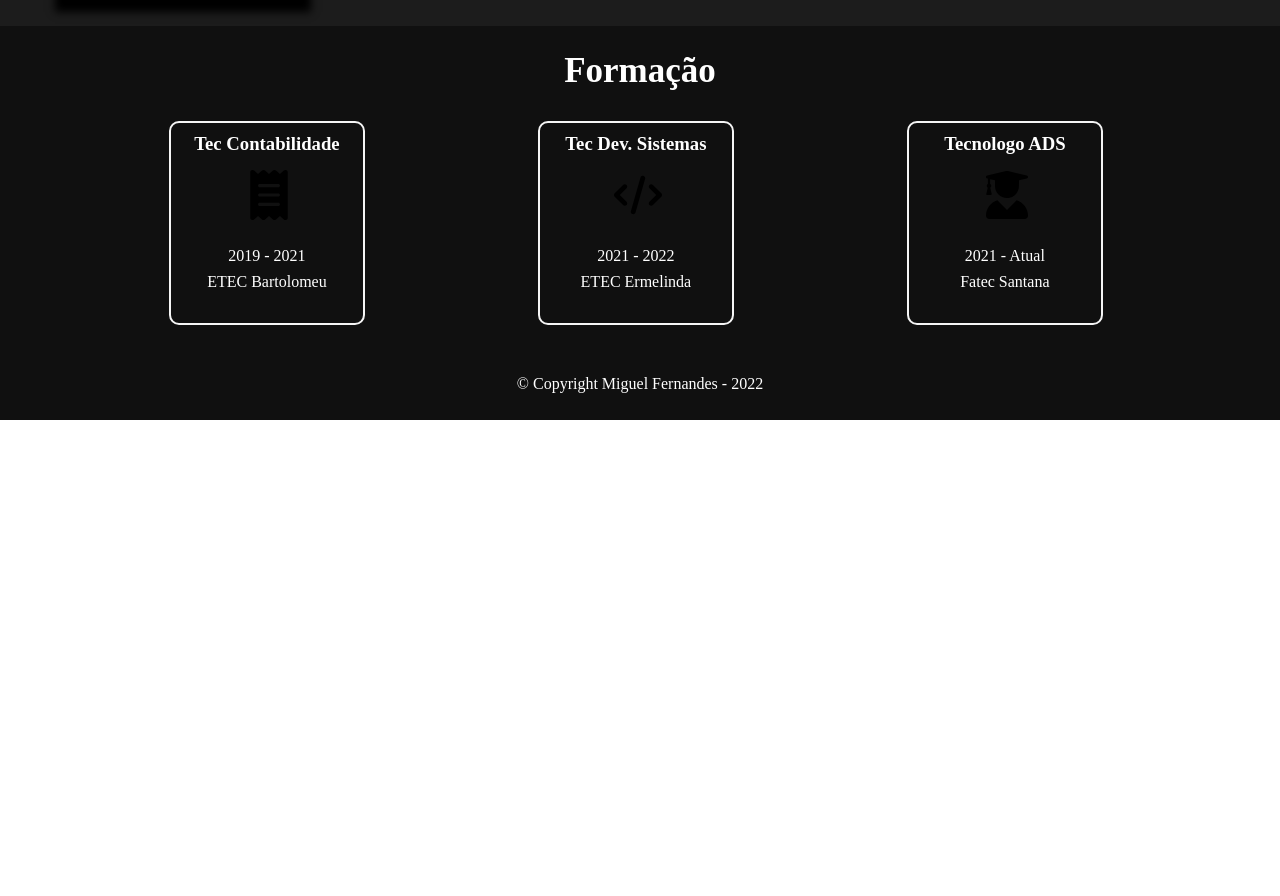
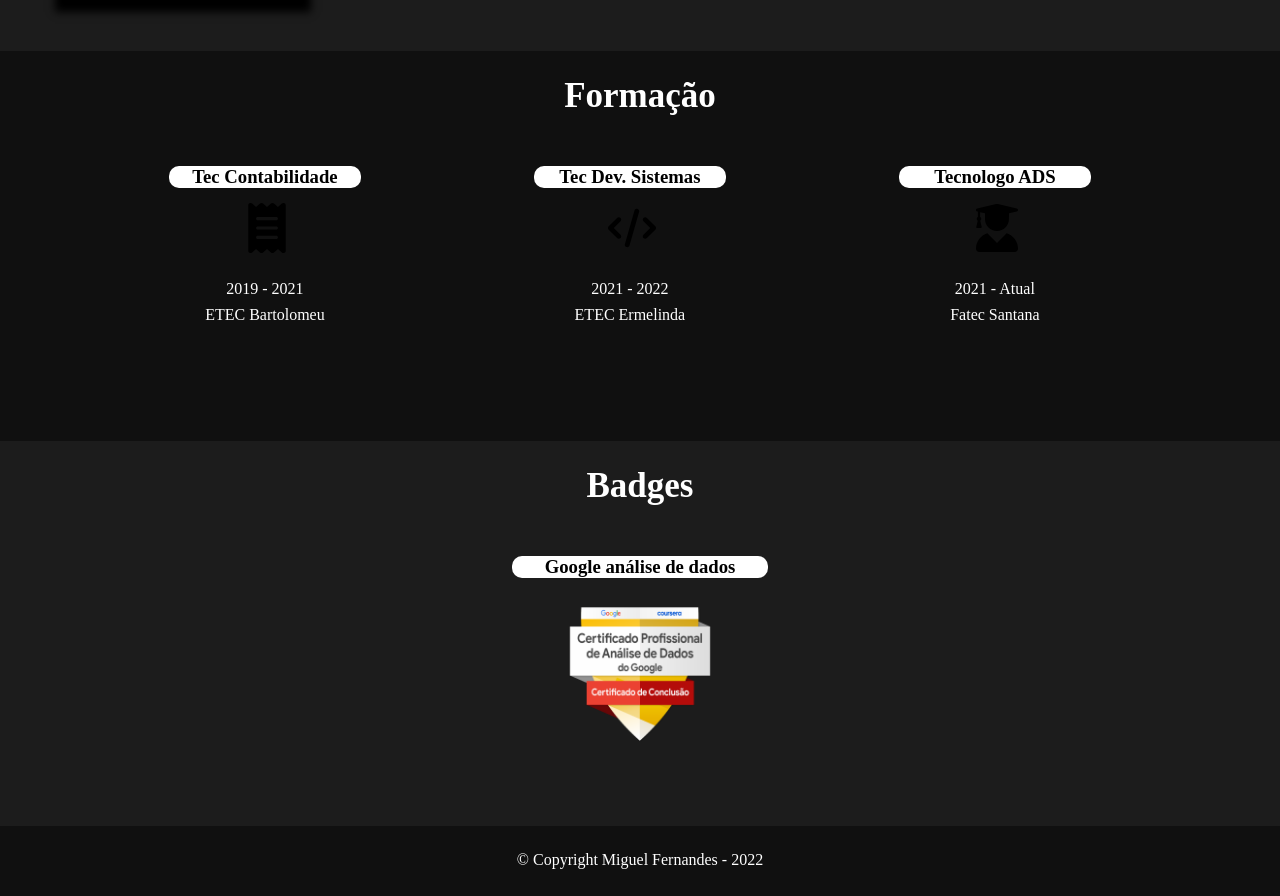
Before and after one commit to MiguelFernandesSantos/Curriculo, a plain HTML site: page index.html in a window 1280 px wide. Shown: the part 350-1246 px from the top of the page. Before the commit the page ends 800 px from the top, so only its background shows below. Drawn offline with Linux system fonts and the light colour scheme.

Commit message:
Adicionado section badges

```diff
--- a/css/style.css
+++ b/css/style.css
@@ -57,6 +57,7 @@ header ul li a:hover{
 	width: 100%;
 	background: #1C1C1C;
 	padding: 25px 0;
+	padding-bottom: 50px;
 
 }
 
@@ -66,6 +67,13 @@ header ul li a:hover{
 	width: 20%;
 	margin-left: 40px;
 	box-shadow: 15px 15px 8px #000000;
+	transition: 1s;
+
+}
+
+.sobre img:hover{
+
+	transform: scale(1.1);
 
 }
 
@@ -114,7 +122,7 @@ header ul li a:hover{
 
 	text-align: center;
 	font-size: 35px;
-	margin-bottom: 30px;
+	margin-bottom: 50px;
 	color: white;
 
 }
@@ -125,16 +133,25 @@ header ul li a:hover{
 	display: inline-block;
 	width: 15%;
 	height: 200px;
-	border: 2px solid whitesmoke;
 	border-radius: 10px;
+	transition: 0.5s;
+	margin-bottom: 50px;
+
+}
+
+.formacao ul li:hover{
+
+	transform: scale(1.2);
 
 }
 
 .formacao ul li h3{
 
+	background: white;
+	color: black;
 	text-align: center;
-	padding-top: 10px;
-	color: white;
+	border-radius: 10px;
+
 
 }
 
@@ -156,10 +173,67 @@ header ul li a:hover{
 
 }
 
+/* fim do css da formação */
+
+
+/* inicio do css das badges */
+
+.badges {
+
+	padding-top: 25px;
+	width: 100%;
+	background: #1C1C1C;
+
+}
+
+.badges h2{
+
+	text-align: center;
+	color: white;
+	font-size: 35px;
+	margin-bottom: 50px;
+
+}
+
+.badges ul li{
+
+	display: inline-block;
+	width: 20%;
+	height: 220px;
+	border-radius: 10px;
+	margin-left:40%;
+	margin-bottom: 50px;
+	transition: 1s;
+
+}
+
+.badges ul li:hover{
+
+	transform: scale(1.2);
+
+}
+
+.badges ul li h3{
+	border-radius: 10px;
+
+	background: white;
+	color: black;
+	text-align: center;
+
+}
+
+.badges ul li img{
+
+	width: 75%;
+	margin-left: 2em;
+
+}
+
+/* fim do css das badges */
+
 /* inicio do css do footer*/
 footer{
 
-	clear: float;
 	width: 100%;
 	background: #101010;
 	height: 40px;
--- a/index.html
+++ b/index.html
@@ -52,9 +52,15 @@
 				</li>
 			</ul>
 		</section>
+		<section class="badges">
+			<h2>Badges</h2>
+			<ul>
+				<li>
+					<h3>Google análise de dados</h3>
+					<img src="./imagens/GoogleData.png">
+				</li>
 
-		<section class="Badges">
-
+			</ul>
 		</section>
 
 	</main>
```
Also changed, not shown: imagens/GoogleData.png (added).
